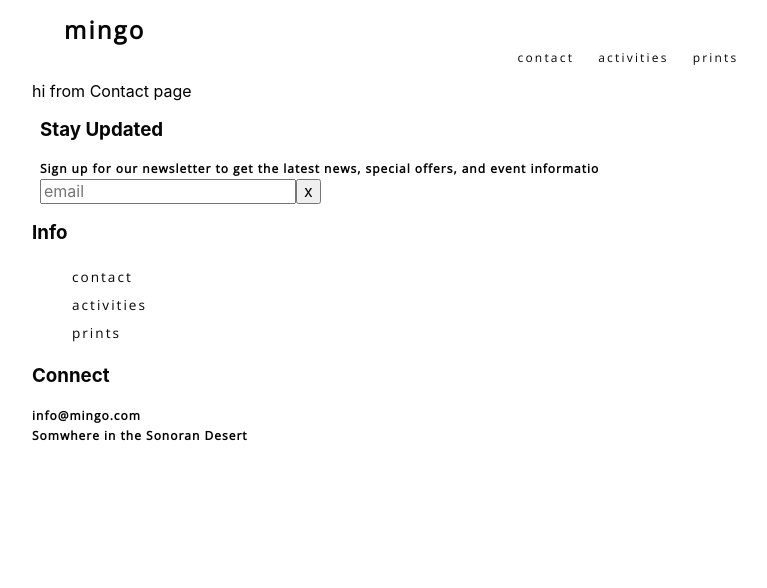
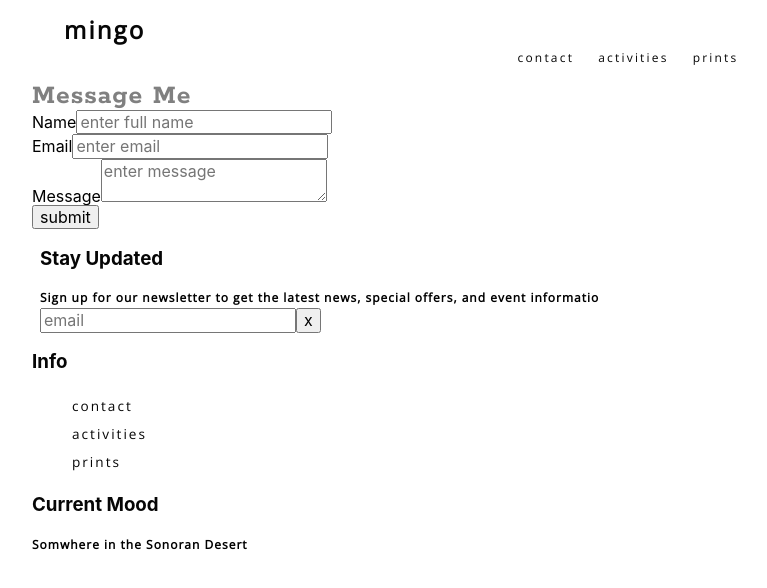
Before and after one commit to jpgraziani/mingo-client-static, a React (Create React App) app: page /contact in a window 1280 px wide. Shown: the top 588 px of the page, without its empty margins (0-767 px from the left). Built offline with nearby package versions, Linux system fonts and the light colour scheme.

Commit message:
all features have been applied- static version

```diff
--- a/src/App.js
+++ b/src/App.js
@@ -36,7 +36,6 @@ class App extends React.Component {
   }
 
   render() {
-    console.log(this.state.activities)
     const value = {
       activities: this.state.activities
     }
--- a/src/components/Footer.js
+++ b/src/components/Footer.js
@@ -10,8 +10,8 @@ const Footer = () => {
           <p>Sign up for our newsletter to get the latest news, special offers, and event informatio</p>
 
           <div className='email-sign-up'>
-            <form action='#' className='email-form container'>
-              <input type='text' placeholder='email' />
+            <form action="https://formspree.io/f/xzbkrnjz" method="POST" className='email-form container'>
+              <input id='email' name='email' type='text' placeholder='email' required />
               <input type='submit' value='x' />
             </form>
           </div>
@@ -29,12 +29,7 @@ const Footer = () => {
 
       <div className='contact-container'>
         <div className='contact-info'>
-          <h3>Connect</h3>
-          <p>
-					  info@mingo.com
-          </p>
-        </div>
-        <div className='contact-address'>
+          <h3>Current Mood</h3>
           <p>Somwhere in the Sonoran Desert</p>
         </div>
       </div>
--- a/src/pages/ContactPage.js
+++ b/src/pages/ContactPage.js
@@ -3,7 +3,16 @@ import React from 'react';
 export default function ContactPage() {
   return (
     <div>
-      hi from Contact page
+      <h2>Message Me</h2>
+      <form action="https://formspree.io/f/xzbkrnjz" method="POST">
+        <label htmlFor='user-name'>Name</label>
+        <input id='user-name' name='name' type='text' placeholder='enter full name' required/> <br />
+        <label htmlFor='user-email'>Email</label>
+        <input id='user-email' name='email' type='text' placeholder='enter email' required /> <br />
+        <label htmlFor='user-message'>Message</label>
+        <textarea id='user-message' name='message' placeholder='enter message' required /> <br />
+        <button type='submit'>submit</button>
+      </form>
     </div>
   );
 }
--- a/src/pages/PrintsPage.js
+++ b/src/pages/PrintsPage.js
@@ -7,7 +7,6 @@ export default class PrintsPage extends React.Component {
   render() {
 
     const images = [...freeImg]
-    console.log(images)
     return (
       <section className='freeImg-container'>
         {images.map((item, index) => {
```
